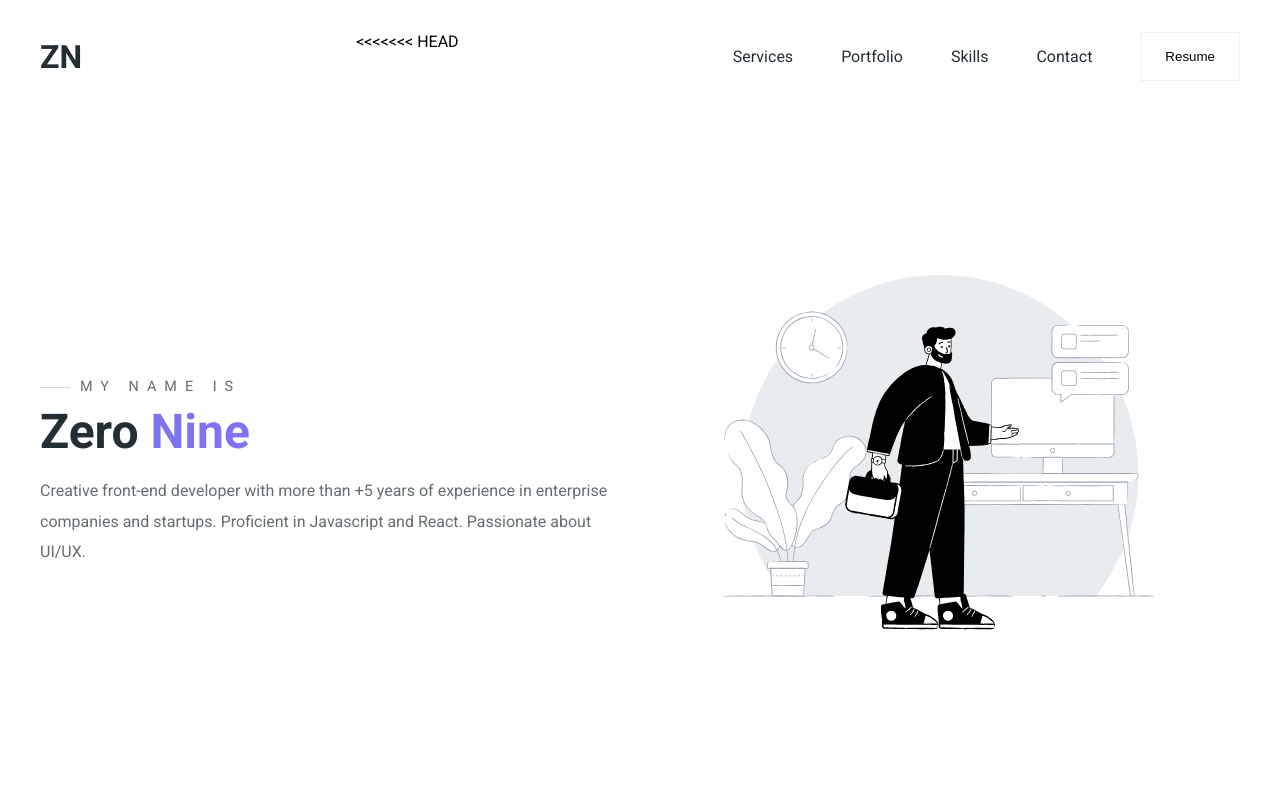
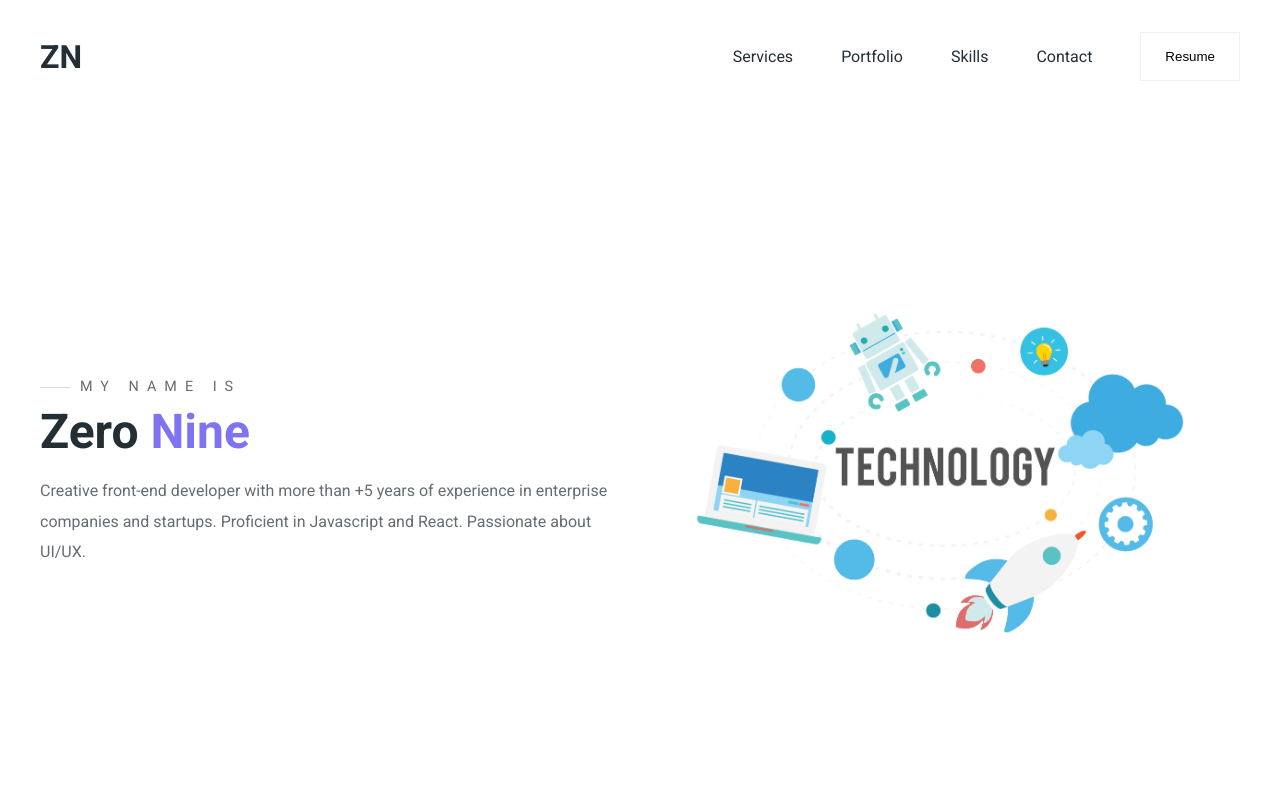
Before and after one commit to hadidfajar09/hadidfajar09.github.io, a plain HTML site: page index.html in a window 1280 px wide. Shown: the top 800 px of the page. Drawn offline with Linux system fonts and the light colour scheme.

Commit message:
new hero jpg

```diff
--- a/index.html
+++ b/index.html
@@ -16,7 +16,6 @@
             <a href="/">ZN</a>
           </div>
 
-<<<<<<< HEAD
           <nav>
             <ul>
               <li><a href="#services">Services</a></li>
@@ -50,7 +49,7 @@
           </div>
 
           <div class="hero-right">
-            <img src="./images/hero.svg" alt="Person Standing" />
+            <img src="./images/new.jpg" alt="Person Standing" />
           </div>
         </section>
       </div>
```
Also changed, not shown: images/new.jpg (added).
